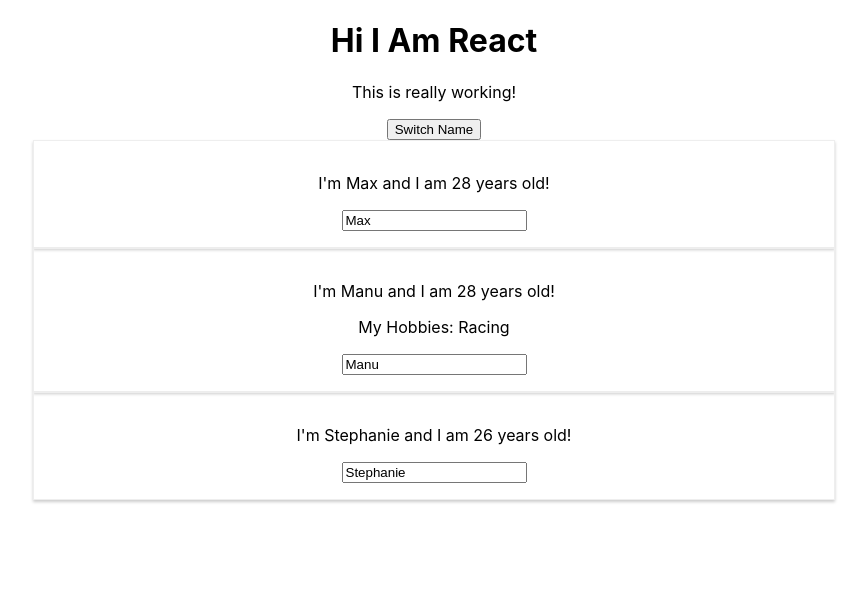
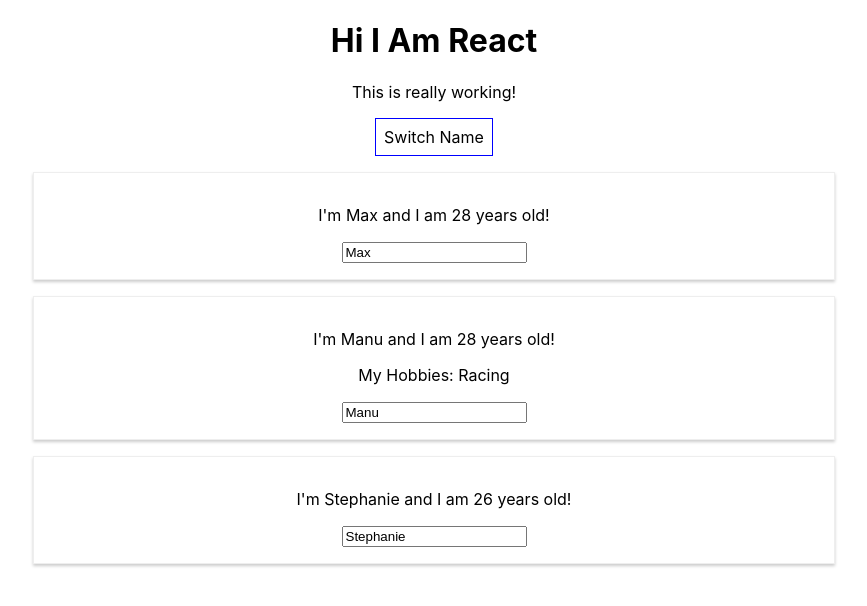
Before and after one commit to ethanlmaoi/react-practice, a React (Create React App) app: page / in a window 1280 px wide. Shown: the top 606 px of the page, without its empty margins (206-1073 px from the left). Built offline with nearby package versions, Linux system fonts and the light colour scheme.

Commit message:
practice with inline styles

```diff
--- a/src/App.js
+++ b/src/App.js
@@ -35,11 +35,22 @@
   }
 
   render() {
+    const style = {
+      backgroundColor: 'white',
+      font: 'inherit',
+      border: '1px solid blue',
+      padding: '8px',
+      cursor: 'pointer'
+    };
+
+
     return (
       <div className="App">
         <h1>Hi I Am React</h1>
         <p>This is really working!</p>
-        <button onClick={() => this.switchNameHandler('Maximilian')}>Switch Name</button>
+        <button
+          style={style}
+          onClick={() => this.switchNameHandler('Maximilian')}>Switch Name</button>
         <Person
           name={this.state.persons[0].name}
           age={this.state.persons[0].age}/>
--- a/src/Person/Person.css
+++ b/src/Person/Person.css
@@ -1,6 +1,6 @@
 .Person {
     width: 60%;
-    margin: auto;
+    margin: 16px auto;
     border: 1px solid #eee;
     box-shadow: 0 2px 3px #ccc;
     padding: 16px;
```
